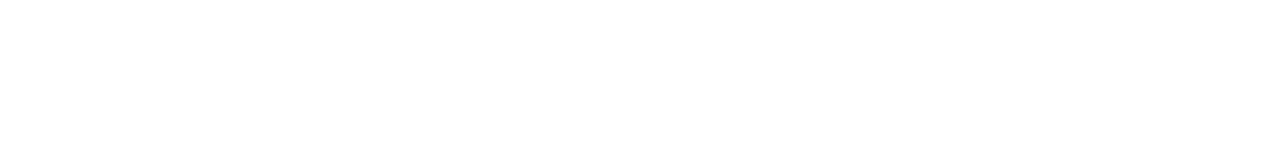
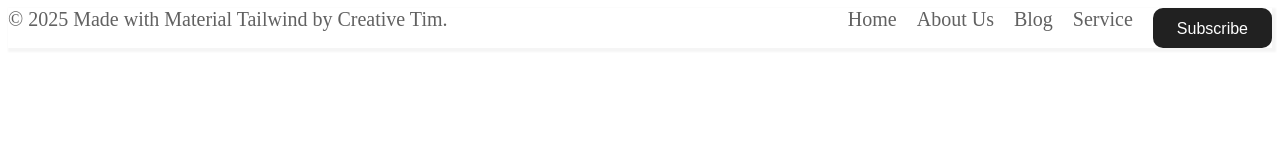
Before and after one commit to ibieekhoe/New-website, a plain HTML site: page index.html in a window 1280 px wide. Drawn offline with Linux system fonts and the light colour scheme.

Commit message:
add : the details of the footer and styled it

```diff
--- a/index.html
+++ b/index.html
@@ -27,6 +27,20 @@
     <!-- CONTACT SECTION -->
 
     <!-- FOOTER SECTION -->
+
+    <section class="footer">
+        <div id="footer">
+            <span> &#169 2025 Made with Material Tailwind by Creative Tim.</span>
+        <div class="nav2">
+            <a href="#">Home</a>
+            <a href="#">About Us</a>
+            <a href="#">Blog</a>
+            <a href="#">Service</a>
+            <button>Subscribe</button>
+        </div>
+        </div>
+
+    </section>
 </body>
 
 </html>
--- a/style.css
+++ b/style.css
@@ -0,0 +1,33 @@
+/* footer styles */
+span{
+    font-size: 20px;
+    font-family: 'Roboto' sans-serif;
+    color: #616161;
+}
+a{
+    text-decoration: none;
+    color: #616161;
+    font-size: 20px;
+    font-family: 'Roboto' sans-serif;
+}
+.nav2{
+    display: flex;
+    gap: 20px;
+}
+#footer{
+    display: flex;
+    justify-content: space-between;
+
+    box-shadow: 2px 2px 2px 2px whitesmoke  ;
+}
+button{
+    background: #212121;
+    color: #fff;
+    font-size: 16px;
+    font-family: 'Roboto' sans-serif;
+    padding: 12px 24px;
+    border-radius: 10px;
+    border: none;
+    height: 40px;
+
+}
```
